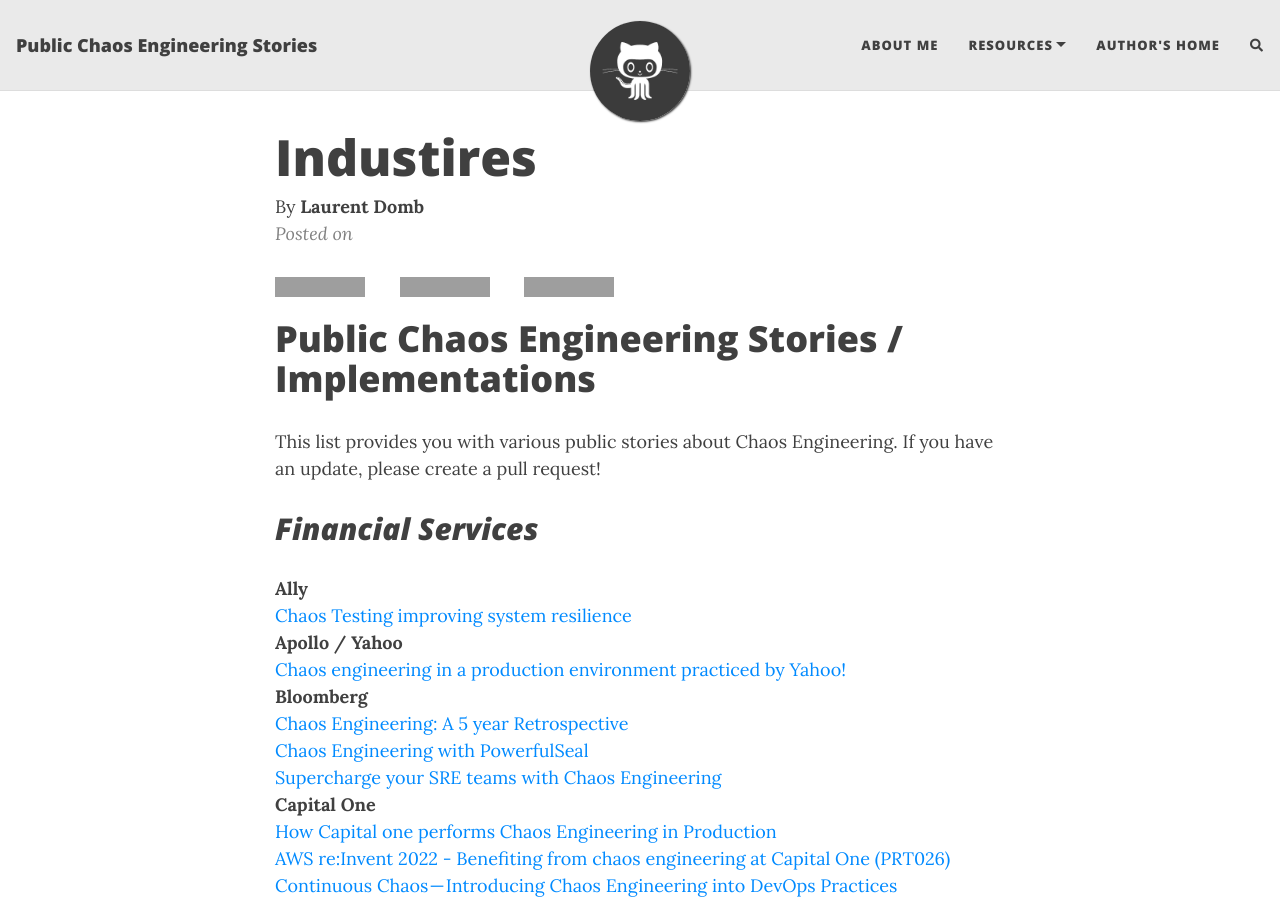
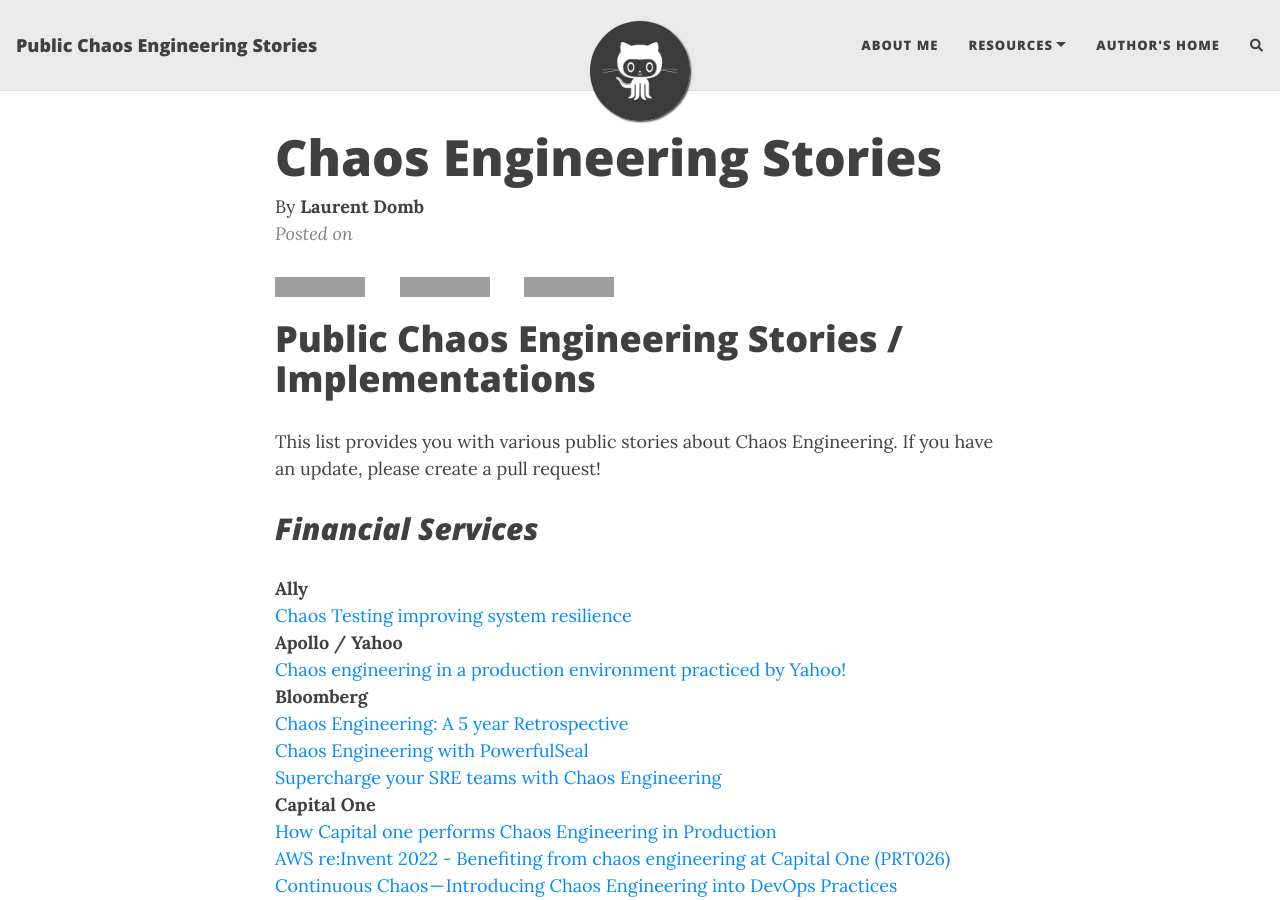
Before and after one commit to ldomb/ldomb.github.io, a Jekyll site: the page built from index.md, in a window 1280 px wide and 900 px high, cut to the strip 0-900 px from the top of the window. Built offline with Jekyll 4.4.1, drawn with Linux system fonts in a browser that asks for light colours; nearby versions of some CDN libraries; comment, search, counter and statistics services are not loaded; grey boxes are pictures that could not be loaded.

Commit message:
added new title

```diff
--- a/index.md
+++ b/index.md
@@ -1,6 +1,6 @@
 ---
 layout: post
-title: Industires
+title: Chaos Engineering Stories
 gh-repo: daattali/beautiful-jekyll
 gh-badge: [star, fork, follow]
 tags: [Chaos Engineering stories]
```
